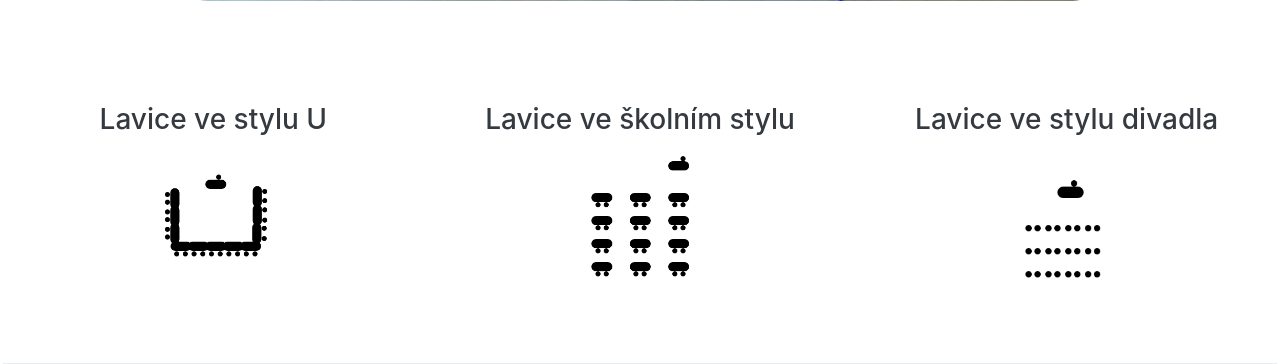
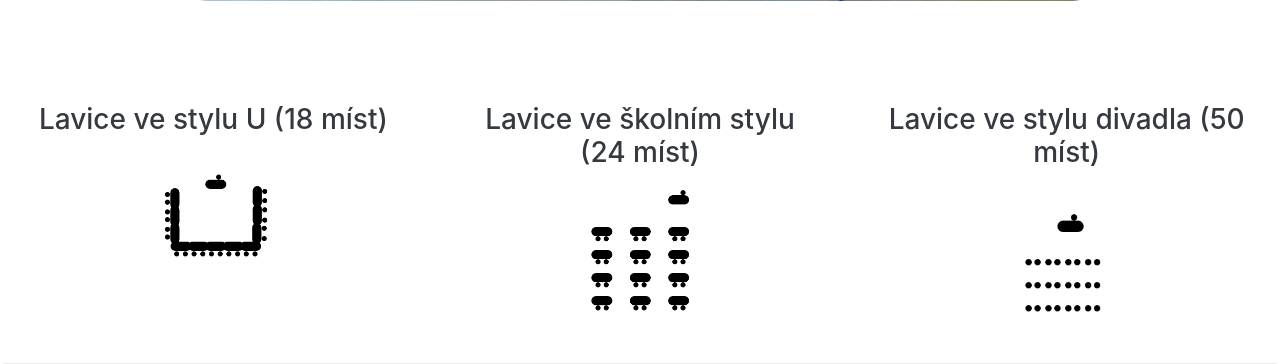
Before and after one commit to Caebixus/Karlinske-ucebny.cz, a Django app: page /ucebny/ucebna_A in a window 1280 px wide. Shown: the part 1241-1605 px from the top of the page. Run offline with Django 3.2, Linux system fonts and the light colour scheme; some libraries are stand-ins or nearby versions.

Commit message:
posledni upravy

```diff
--- a/rezervace/forms.py
+++ b/rezervace/forms.py
@@ -10,4 +10,4 @@ class DateTimeForm(forms.ModelForm):
             'Začátek_pronájmu_učebny': DateTimePickerInput(),
             'Konec_pronájmu_učebny': DateTimePickerInput(),
         }
-        fields = ['Jakou_učebnu', 'Začátek_pronájmu_učebny', 'Konec_pronájmu_učebny', 'IČO', 'Email', 'Telefonní_číslo', 'Počet_účastníků', 'Občerstvení', 'Poznámka']
+        fields = ['Jakou_učebnu', 'Začátek_pronájmu_učebny', 'Konec_pronájmu_učebny', 'Společnost', 'IČO', 'Email', 'Telefonní_číslo', 'Počet_účastníků', 'Občerstvení', 'Poznámka']
--- a/rezervace/models.py
+++ b/rezervace/models.py
@@ -23,6 +23,7 @@ class Rezervace(models.Model):
     Začátek_pronájmu_učebny = models.DateTimeField()
     Konec_pronájmu_učebny = models.DateTimeField()
     Email = models.EmailField()
+    Společnost = models.CharField(max_length=50, null=True)
     Telefonní_číslo = models.IntegerField()
     Počet_účastníků = models.IntegerField()
     Občerstvení = MultiSelectField(choices=TYP_OBČERSTVENÍ, default='Tento základní balíček je účtovaný automaticky - (Káva, voda, čaj, ovocné sirupy)', blank=True)
--- a/rezervace/views.py
+++ b/rezervace/views.py
@@ -16,6 +16,7 @@ def rezervace(request):
         ucebna = data['Jakou_učebnu']
         datumA = data['Začátek_pronájmu_učebny']
         datumB = data['Konec_pronájmu_učebny']
+        company = data['Společnost']
         ico = data['IČO']
         email = data['Email']
         phone = data['Telefonní_číslo']
@@ -30,6 +31,7 @@ def rezervace(request):
             '\nJaká učebna: ' + str(ucebna) +
             '\nDatum začátku: ' + str(datumA) +
             '\nDatum konce: ' + str(datumB) +
+            '\nSpolečnost: ' + str(company) +
             '\nIČO: ' + str(ico) +
             '\nTelefon: ' + str(phone) +
             '\nPočet účastníků: ' + str(pocet) +
--- a/ucebny/templates/ucebna_A.html
+++ b/ucebny/templates/ucebna_A.html
@@ -101,7 +101,7 @@
       <div class="card flex-md-row mb-4 box-shadow" style="height: 13rem; border: none">
         <div class="card-body align-items-middle">
           <h3 class="mb-0 align-items-middle">
-            <p><a class="text-dark">Lavice ve stylu U</a></p>
+            <p><a class="text-dark">Lavice ve stylu U (18 míst)</a></p>
           </h3>
           <p><img class="card-img" src="{% static 'uckoclass.png' %}" alt="Card image cap" style="height: 8rem; max-width:8rem"></p>
         </div>
@@ -111,7 +111,7 @@
       <div class="card flex-md-row mb-4 box-shadow" style="height: 13rem; border: none">
         <div class="card-body align-items-middle">
           <h3 class="mb-0 align-items-middle">
-            <p><a class="text-dark">Lavice ve školním stylu</a></p>
+            <p><a class="text-dark">Lavice ve školním stylu (24 míst)</a></p>
           </h3>
           <p><img class="card-img" src="{% static 'skolniclass.png' %}" alt="Card image cap" style="height: 8rem; max-width:8rem"></p>
         </div>
@@ -121,7 +121,7 @@
       <div class="card flex-md-row mb-4 box-shadow" style="height: 13rem; border: none">
         <div class="card-body align-items-middle">
           <h3 class="mb-0 align-items-middle">
-            <p><a class="text-dark">Lavice ve stylu divadla</a></p>
+            <p><a class="text-dark">Lavice ve stylu divadla (50 míst)</a></p>
           </h3>
           <p><img class="card-img" src="{% static 'divadelniclass.png' %}" alt="Card image cap" style="height: 10rem; max-width:10rem"></p>
         </div>
--- a/ucebny/templates/ucebna_B.html
+++ b/ucebny/templates/ucebna_B.html
@@ -109,7 +109,7 @@
       <div class="card flex-md-row mb-4 box-shadow" style="height: 13rem; border: none">
         <div class="card-body align-items-middle">
           <h3 class="mb-0 align-items-middle">
-            <p><a class="text-dark">Lavice ve stylu U</a></p>
+            <p><a class="text-dark">Lavice ve stylu U (24 míst)</a></p>
           </h3>
           <p><img class="card-img" src="{% static 'uckoclass.png' %}" alt="Card image cap" style="height: 8rem; max-width:8rem"></p>
         </div>
@@ -119,7 +119,7 @@
       <div class="card flex-md-row mb-4 box-shadow" style="height: 13rem; border: none">
         <div class="card-body align-items-middle">
           <h3 class="mb-0 align-items-middle">
-            <p><a class="text-dark">Lavice ve školním stylu</a></p>
+            <p><a class="text-dark">Lavice ve školním stylu (40 míst)</a></p>
           </h3>
           <p><img class="card-img" src="{% static 'skolniclass.png' %}" alt="Card image cap" style="height: 8rem; max-width:8rem"></p>
         </div>
@@ -129,7 +129,7 @@
       <div class="card flex-md-row mb-4 box-shadow" style="height: 13rem; border: none">
         <div class="card-body align-items-middle">
           <h3 class="mb-0 align-items-middle">
-            <p><a class="text-dark">Lavice ve stylu divadla</a></p>
+            <p><a class="text-dark">Lavice ve stylu divadla (70 míst)</a></p>
           </h3>
           <p><img class="card-img" src="{% static 'divadelniclass.png' %}" alt="Card image cap" style="height: 10rem; max-width:10rem"></p>
         </div>
--- a/ucebny/templates/ucebna_C.html
+++ b/ucebny/templates/ucebna_C.html
@@ -101,7 +101,7 @@
       <div class="card flex-md-row mb-4 box-shadow" style="height: 13rem; border: none">
         <div class="card-body align-items-middle">
           <h3 class="mb-0 align-items-middle">
-            <p><a class="text-dark">Lavice ve stylu U</a></p>
+            <p><a class="text-dark">Lavice ve stylu U (12 míst)</a></p>
           </h3>
           <p><img class="card-img" src="{% static 'uckoclass.png' %}" alt="Card image cap" style="height: 8rem; max-width:8rem"></p>
         </div>
@@ -111,7 +111,7 @@
       <div class="card flex-md-row mb-4 box-shadow" style="height: 13rem; border: none">
         <div class="card-body align-items-middle">
           <h3 class="mb-0 align-items-middle">
-            <p><a class="text-dark">Lavice ve školním stylu</a></p>
+            <p><a class="text-dark">Lavice ve školním stylu (16 míst)</a></p>
           </h3>
           <p><img class="card-img" src="{% static 'skolniclass.png' %}" alt="Card image cap" style="height: 8rem; max-width:8rem"></p>
         </div>
@@ -121,7 +121,7 @@
       <div class="card flex-md-row mb-4 box-shadow" style="height: 13rem; border: none">
         <div class="card-body align-items-middle">
           <h3 class="mb-0 align-items-middle">
-            <p><a class="text-dark">Lavice ve stylu divadla</a></p>
+            <p><a class="text-dark">Lavice ve stylu divadla (36 míst)</a></p>
           </h3>
           <p><img class="card-img" src="{% static 'divadelniclass.png' %}" alt="Card image cap" style="height: 10rem; max-width:10rem"></p>
         </div>
```
Also changed, not shown: rezervace/migrations/0005_auto_20190225_0937.py (added).
